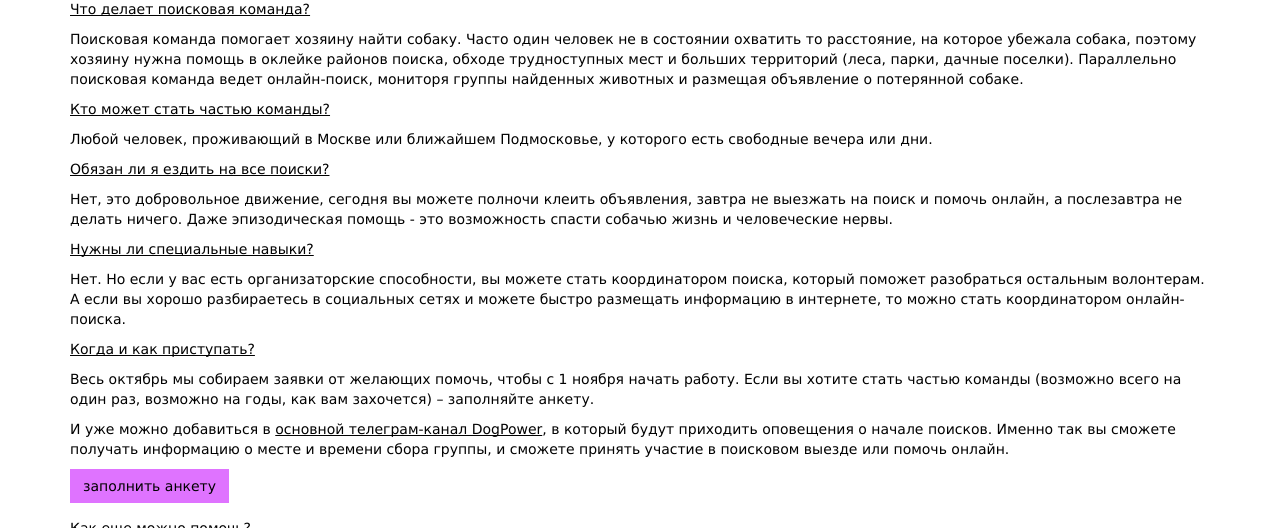
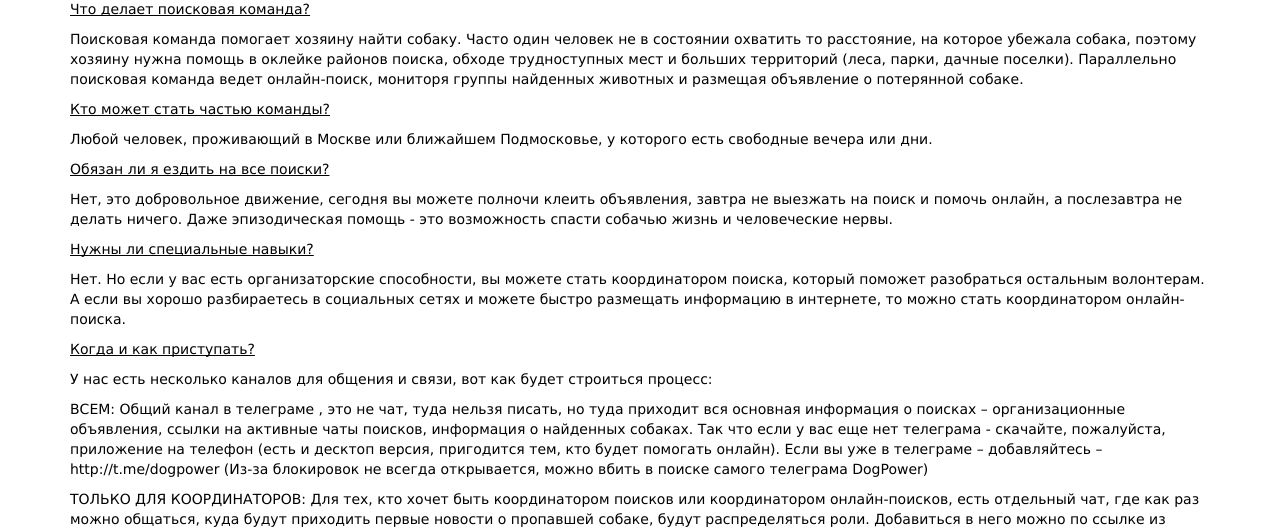
Before and after one commit to olga-kulevich/advertisement, a website with bundled scripts: page index.html in a window 1280 px wide. Both pictures are taken after a click on the link "поисковая команда DogPower". Shown: the part 272-800 px from the top of the page. Built offline with nearby package versions, Linux system fonts and the light colour scheme; a script that the page names is missing; some icons are missing; files whose address does not match are found by name.

Commit message:
changed text on page "teamDogPower"

```diff
--- a/index.html
+++ b/index.html
@@ -276,8 +276,12 @@
             <p class="text-lg-left underline-text">Нужны ли специальные навыки?</p>
             <p class="text-lg-left">Нет. Но если у вас есть организаторские способности, вы можете стать координатором поиска, который поможет разобраться остальным волонтерам. А если вы хорошо разбираетесь в социальных сетях и можете быстро размещать информацию в интернете, то можно стать координатором онлайн-поиска.</p>
             <p class="text-lg-left underline-text">Когда и как приступать?</p>
-            <p class="text-lg-left">Весь октябрь мы собираем заявки от желающих помочь, чтобы с 1 ноября начать работу. Если вы хотите стать частью команды (возможно всего на один раз, возможно на годы, как вам захочется) – заполняйте анкету.</p>
-            <p class="text-lg-left">И уже можно добавиться в <a class="underline-text" href="https://t.me/dogpower">основной телеграм-канал DogPower</a>, в который будут приходить оповещения о начале поисков. Именно так вы сможете получать информацию о месте и времени сбора группы, и сможете принять участие в поисковом выезде или помочь онлайн.</p>
+            <p class="text-lg-left">У нас есть несколько каналов для общения и связи, вот как будет строиться процесс:</p>
+            <p class="text-lg-left">ВСЕМ: Общий канал в телеграме , это не чат, туда нельзя писать, но туда приходит вся основная информация о поисках – организационные объявления, ссылки на активные чаты поисков, информация о найденных собаках. Так что если у вас еще нет телеграма - скачайте, пожалуйста, приложение на телефон (есть и десктоп версия, пригодится тем, кто будет помогать онлайн). Если вы уже в телеграме – добавляйтесь – http://t.me/dogpower (Из-за блокировок не всегда открывается, можно вбить в поиске самого телеграма DogPower)</p>
+            <p class="text-lg-left">ТОЛЬКО ДЛЯ КООРДИНАТОРОВ: Для тех, кто хочет быть координатором поисков или координатором онлайн-поисков, есть отдельный чат, где как раз можно общаться, куда будут приходить первые новости о пропавшей собаке, будут распределяться роли. Добавиться в него можно по ссылке из общего чата.</p>
+            <p class="text-lg-left">ЧАТ ДЛЯ КОНКРЕТНОГО ПОИСКА: Координаторы из координационного чатика будут создавать отдельные чаты по конкретному поиску, который будет оживать в день поиска и закрываться при окончании поиска. Ссылки на эти чаты будут выкидываться вместе с объявлением о начале поиска в чат ДЛЯ ВСЕХ.</p>
+            <p class="text-lg-left">В общем, если вы хотите выезжать клеить объявления или помогать с размещением информации онлайн под руководством координатора - вам нужен канал «для всех». При объявлении о поиске по ссылке можно будет перейти чатик по конкретному поиску, где будет обсуждаться порядок действий и необходимая помощь.</p>
+            <p class="text-lg-left">Если вы готовы иногда становиться координатором поиска/онлайн-поиска – добавляйтесь, пожалуйста, еще и в чатик для координаторов.</p>
 
             <div class="form-group">
                 <a id="questionary" class="btn" href="https://goo.gl/forms/oS4JbkyuoneCys7t1">заполнить анкету</a>
```
